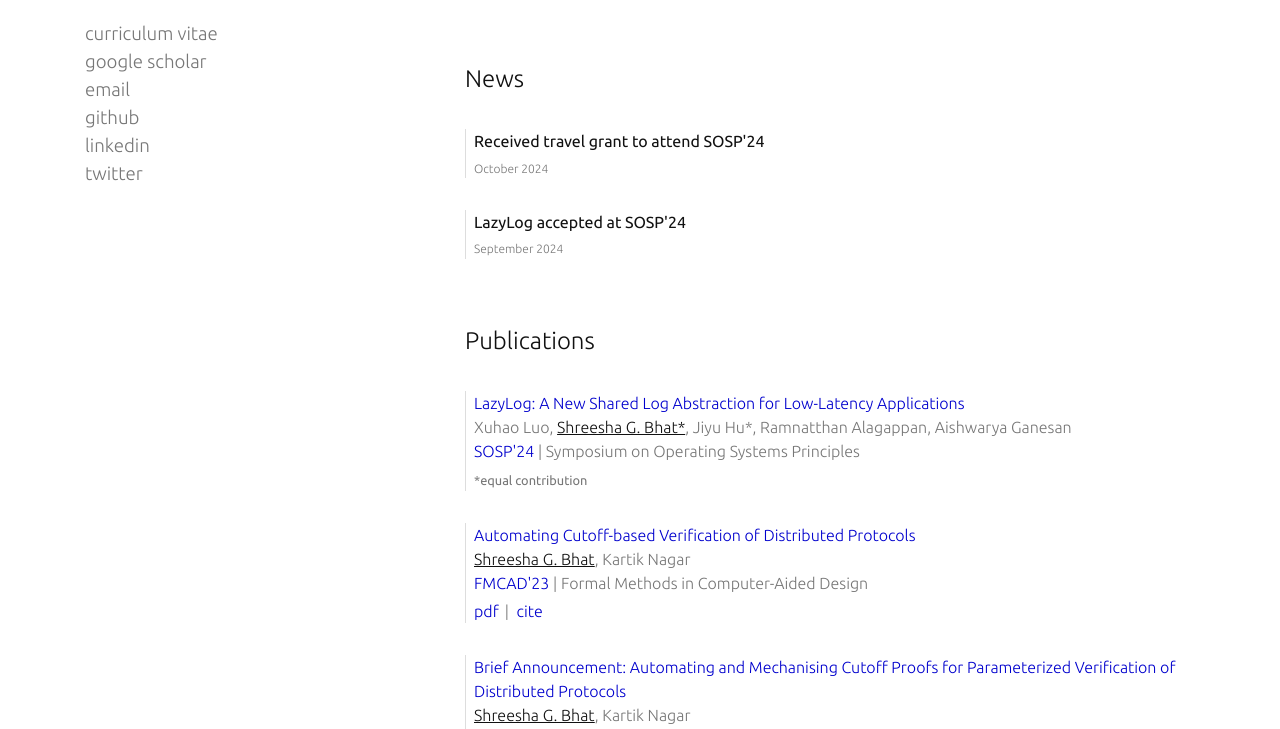
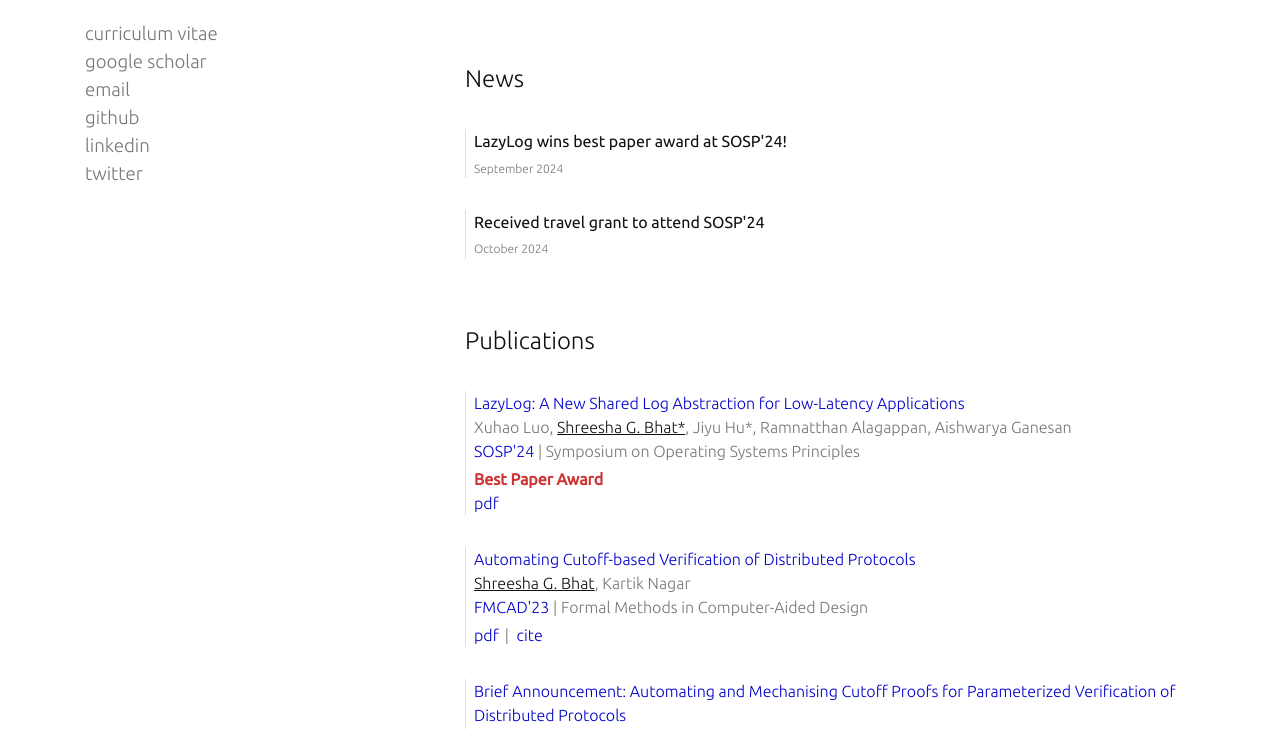
Before and after one commit to shreesha00/shreesha00.github.io, a plain HTML site: page index.html in a window 1280 px wide. Shown: the part 371-1100 px from the top of the page. Drawn offline with nearby package versions, Linux system fonts and the light colour scheme.

Commit message:
added sosp best paper award

```diff
--- a/assets/style-2.css
+++ b/assets/style-2.css
@@ -116,6 +116,11 @@ a:hover {
     text-decoration: underline;
 }
 
+.award {
+    color: #cc3333;
+    font-weight: bold;
+}
+
 /* .thisauthor {
     color:#111;
     text-decoration: underline;
--- a/index.html
+++ b/index.html
@@ -47,17 +47,18 @@
 
                 <!-- News Section -->
                 <p class="header pt-5">News</p>
+
                 <div class="py-2">
                     <div class="news-item my-2 pl-2">
-                    <span class="news-title">Received travel grant to attend SOSP'24</span>
-                        <span class="date">October 2024</span>
+                        <span class="news-title">LazyLog wins best paper award at SOSP'24!</span>
+                        <span class="date">September 2024</span>
                     </div>
                 </div>
 
                 <div class="py-2">
                     <div class="news-item my-2 pl-2">
-                        <span class="news-title">LazyLog accepted at SOSP'24</span>
-                        <span class="date">September 2024</span>
+                    <span class="news-title">Received travel grant to attend SOSP'24</span>
+                        <span class="date">October 2024</span>
                     </div>
                 </div>
 
@@ -68,8 +69,10 @@
                         <span class="papertitle">LazyLog: A New Shared Log Abstraction for Low-Latency Applications</span><br>
                         Xuhao Luo, <span class="thisauthor">Shreesha G. Bhat*</span>, Jiyu Hu*, Ramnatthan Alagappan, Aishwarya Ganesan<br>
                         <span class="conf"><a href="https://sigops.org/s/conferences/sosp/2024/">SOSP'24</a> | Symposium on Operating Systems Principles</span><br>
-                        <small>*equal contribution</small><br>
-                    </p>
+
+                        <span class="award">Best Paper Award</span><br>
+                        <a class="tag" href="https://dassl-uiuc.github.io/pdfs/papers/lazylog.pdf" target="_blank">pdf</a><span class="tagsep"><br>
+                        </p>
                 </div>
 
                  <div class="py-2">
```
